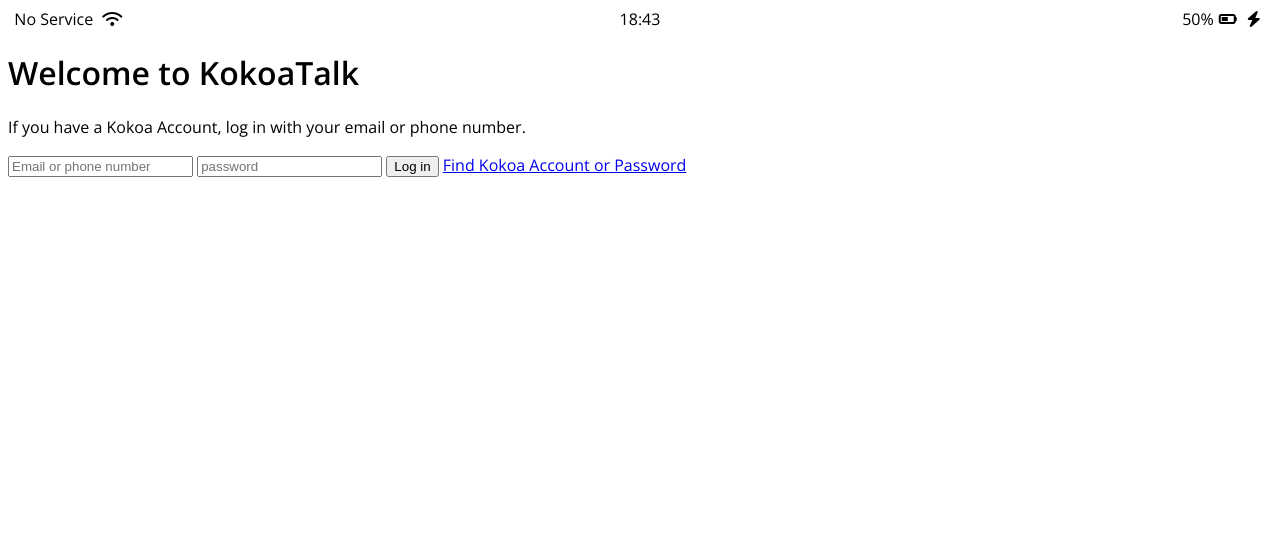
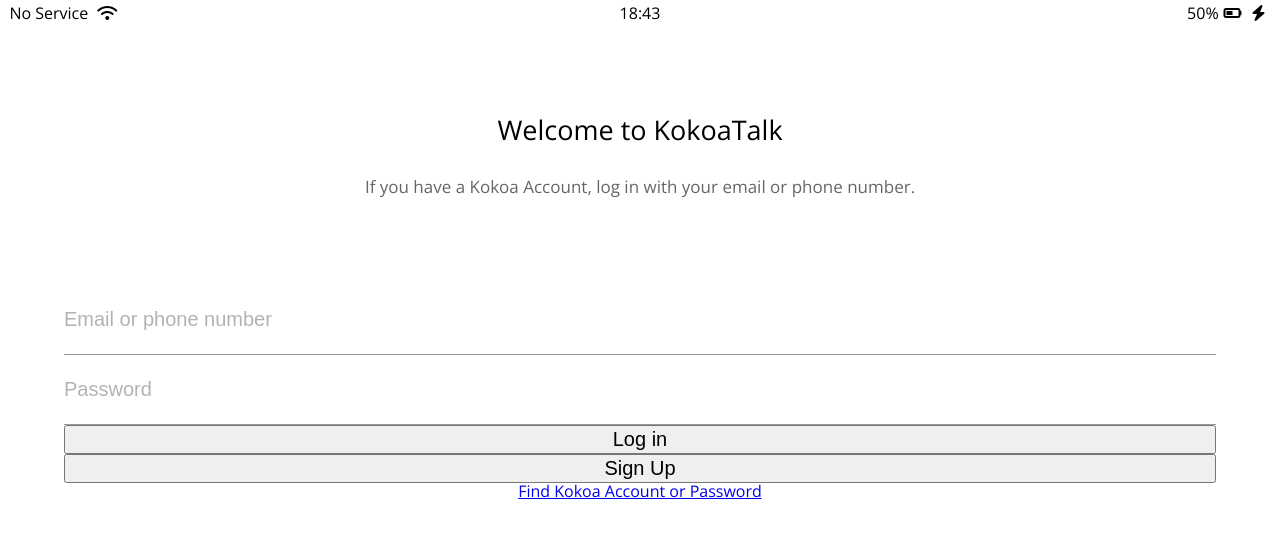
Before and after one commit to j6847110/kokoa-clone-2020, a plain HTML site: page index.html in a window 1280 px wide. Drawn offline with nearby package versions, Linux system fonts and the light colour scheme.

Commit message:
index_body_header,form_working

```diff
--- /dev/null
+++ b/css/reset.css
@@ -0,0 +1,124 @@
+html,
+body,
+div,
+span,
+applet,
+object,
+iframe,
+h1,
+h2,
+h3,
+h4,
+h5,
+h6,
+p,
+blockquote,
+pre,
+a,
+abbr,
+acronym,
+address,
+big,
+cite,
+code,
+del,
+dfn,
+em,
+img,
+ins,
+kbd,
+q,
+s,
+samp,
+small,
+strike,
+strong,
+sub,
+sup,
+tt,
+var,
+b,
+u,
+i,
+center,
+dl,
+dt,
+dd,
+ol,
+ul,
+li,
+fieldset,
+form,
+label,
+legend,
+table,
+caption,
+tbody,
+tfoot,
+thead,
+tr,
+th,
+td,
+article,
+aside,
+canvas,
+details,
+embed,
+figure,
+figcaption,
+footer,
+header,
+hgroup,
+menu,
+nav,
+output,
+ruby,
+section,
+summary,
+time,
+mark,
+audio,
+video {
+  margin: 0;
+  padding: 0;
+  border: 0;
+  font-size: 100%;
+  font: inherit;
+  vertical-align: baseline;
+}
+/* HTML5 display-role reset for older browsers */
+article,
+aside,
+details,
+figcaption,
+figure,
+footer,
+header,
+hgroup,
+menu,
+nav,
+section {
+  display: block;
+}
+body {
+  line-height: 1;
+}
+ol,
+ul {
+  list-style: none;
+}
+blockquote,
+q {
+  quotes: none;
+}
+blockquote:before,
+blockquote:after,
+q:before,
+q:after {
+  content: "";
+  content: none;
+}
+table {
+  border-collapse: collapse;
+  border-spacing: 0;
+}
--- /dev/null
+++ b/css/status-bar.css
@@ -0,0 +1,24 @@
+.status-bar {
+  display: flex;
+  justify-content: center;
+  padding: 5px 3px;
+}
+.status-bar__column {
+  width: 33%;
+}
+.status-bar__column:first-child span {
+  margin-right: 5px;
+}
+.status-bar__column:nth-child(2) {
+  display: flex;
+  justify-content: center;
+}
+.status-bar__column:nth-child(3) {
+  display: flex;
+  justify-content: flex-end;
+  align-items: center;
+}
+.fa-battery-half,
+.fa-bolt {
+  margin: 0px 5px;
+}
--- a/css/style.css
+++ b/css/style.css
@@ -1,27 +1,42 @@
 @import url("https://fonts.googleapis.com/css2?family=Open+Sans:wght@400;600&display=swap");
+@import "reset.css";
+@import "status-bar.css";
+
 body {
   font-family: "Open Sans", sans-serif;
 }
-.status-bar {
+
+.welcome-header {
+  margin: 90px 0px;
+  text-align: center;
   display: flex;
-  justify-content: center;
-}
-.status-bar__column {
-  width: 33%;
-}
-.status-bar__column:first-child span {
-  margin-right: 5px;
-}
-.status-bar__column:nth-child(2) {
-  display: flex;
-  justify-content: center;
-}
-.status-bar__column:nth-child(3) {
-  display: flex;
-  justify-content: flex-end;
+  flex-direction: column;
   align-items: center;
 }
-.fa-battery-half,
-.fa-bolt {
-  margin: 0px 5px;
+.welcome-header__title {
+  margin-bottom: 35px;
+  font-size: 27px;
 }
+.welcome-header__text {
+  width: 50%;
+  font-size: 17px;
+  opacity: 0.6;
+}
+#login-form {
+  display: flex;
+  flex-direction: column;
+
+  align-items: center;
+}
+#login-form input {
+  width: 90%;
+  font-size: 20px;
+}
+#login-form .account {
+  border: none;
+  border-bottom: 1px solid rgba(0, 0, 0, 0.4);
+  padding: 23px 0px;
+}
+#login-form input::placeholder {
+  color: rgba(0, 0, 0, 0.3);
+}
--- a/index.html
+++ b/index.html
@@ -32,8 +32,9 @@
     </header>
     <form id="login-form">
       <input class="account" type="text" placeholder="Email or phone number" />
-      <input type="password" placeholder="password" />
+      <input class="account" type="password" placeholder="Password" />
       <input type="submit" value="Log in" />
+      <input type="submit" value="Sign Up" />
       <a href="#">Find Kokoa Account or Password</a>
     </form>
     <script
```
